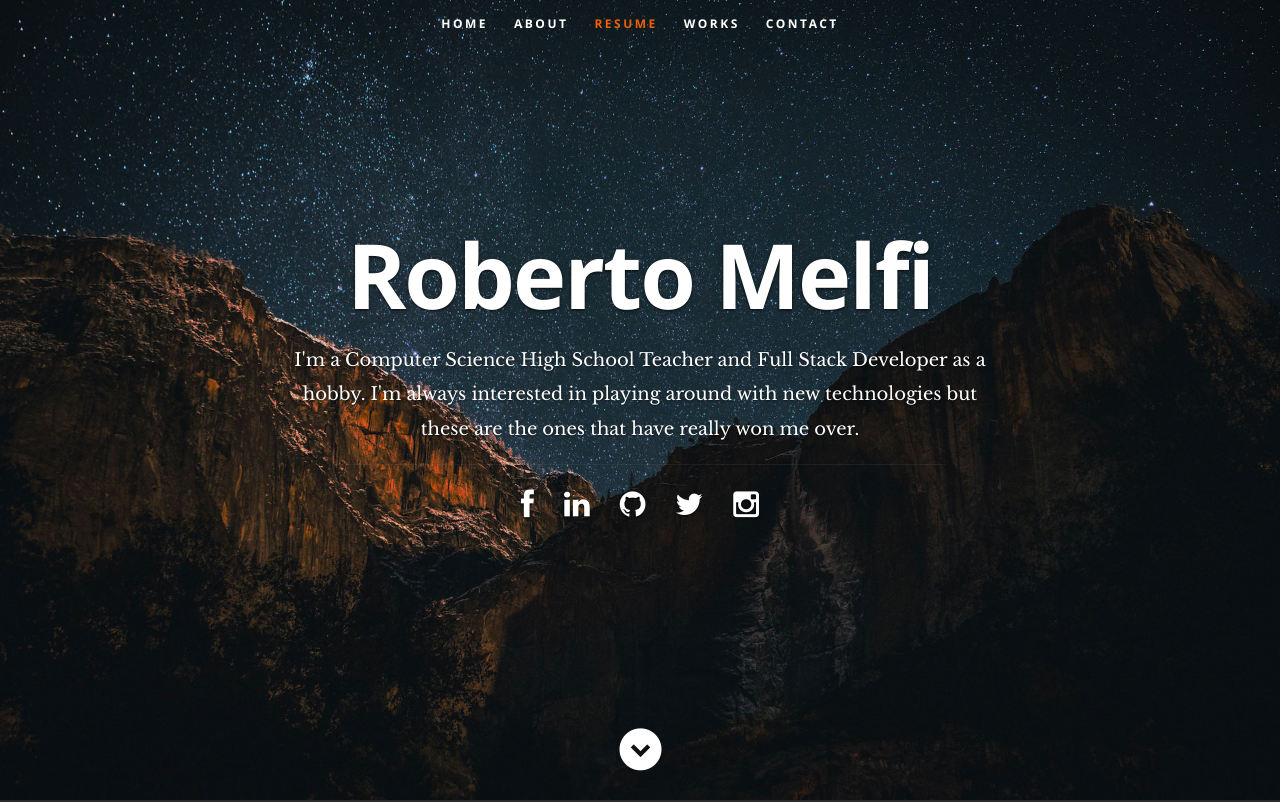
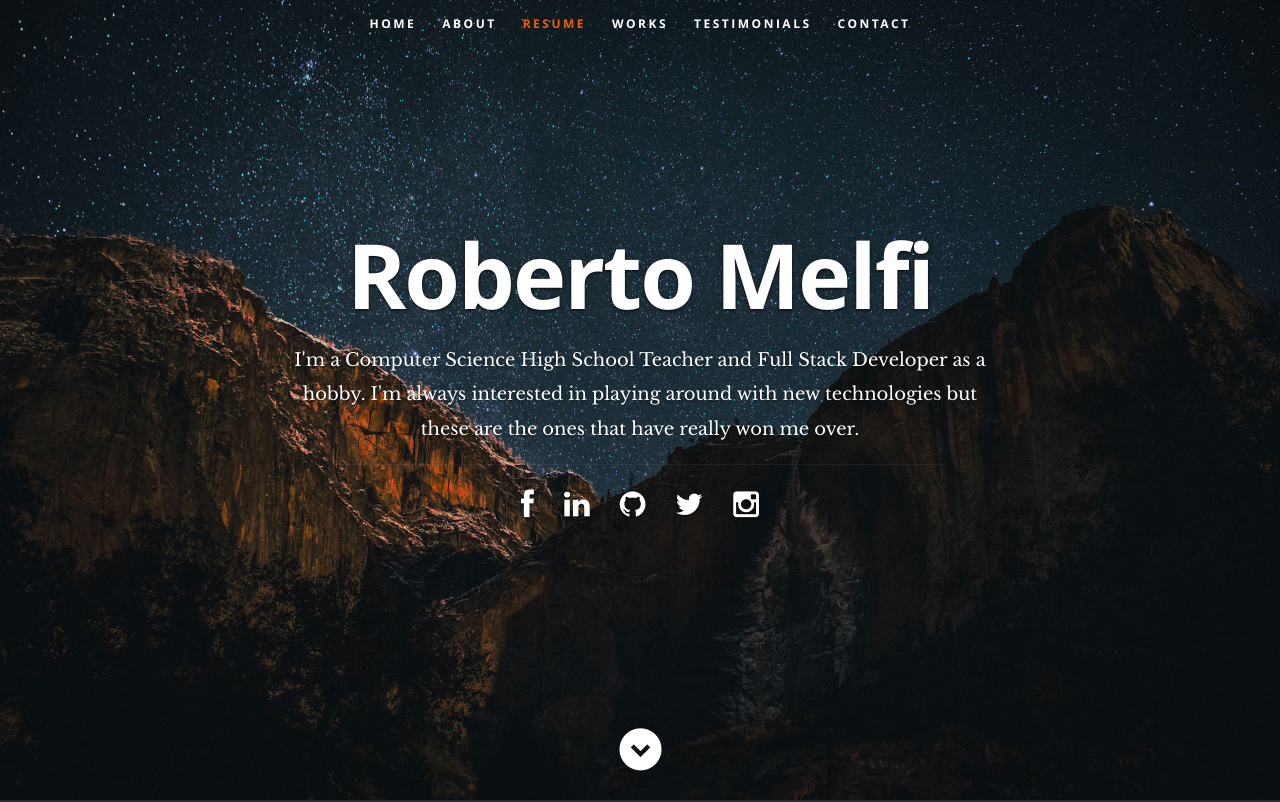
Before and after one commit to robmelfi/robmelfi.github.io, a React (Create React App) app: page / in a window 1280 px wide. Shown: the top 802 px of the page. Built offline with nearby package versions, Linux system fonts and the light colour scheme.

Commit message:
testimonials fix

```diff
--- a/src/Components/Header.js
+++ b/src/Components/Header.js
@@ -36,7 +36,7 @@ class Header extends Component {
                         <li><a className="smoothscroll" href="#about">About</a></li>
                         <li><a className="smoothscroll" href="#resume">Resume</a></li>
                         <li><a className="smoothscroll" href="#portfolio">Works</a></li>
-                        {/*<li><a className="smoothscroll" href="#testimonials">Testimonials</a></li>*/}
+                        <li><a className="smoothscroll" href="#testimonials">Testimonials</a></li>
                         <li><a className="smoothscroll" href="#contact">Contact</a></li>
                     </ul>
 
--- a/src/Components/Testimonials.js
+++ b/src/Components/Testimonials.js
@@ -24,7 +24,7 @@ class Testimonials extends Component {
                         <div className="row">
 
                             <div className="two columns header-col">
-                                <h1><span>Client Testimonials</span></h1>
+                                <h1><span>Testimonials</span></h1>
                             </div>
 
                             <div className="ten columns flex-container">
```
